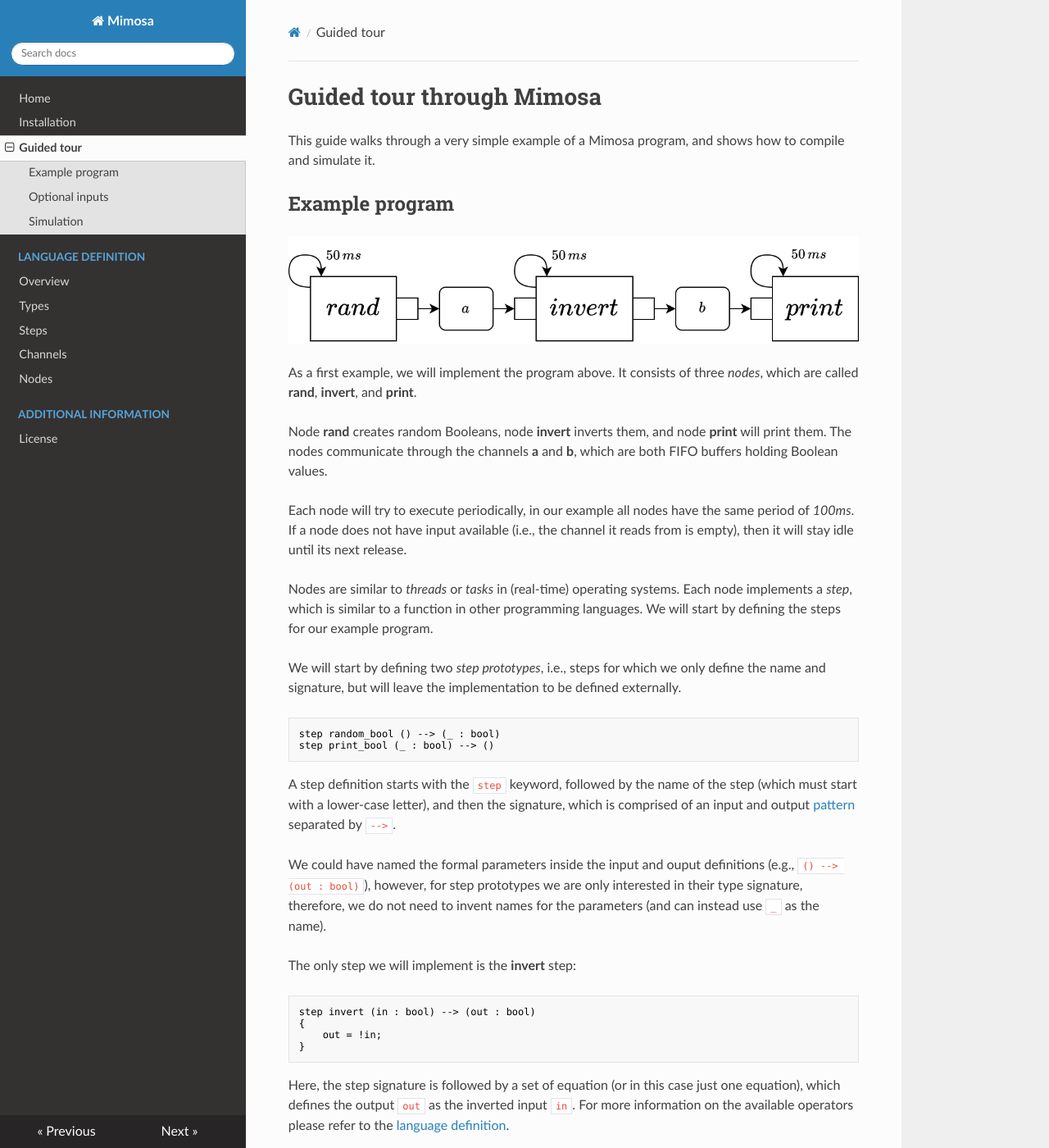
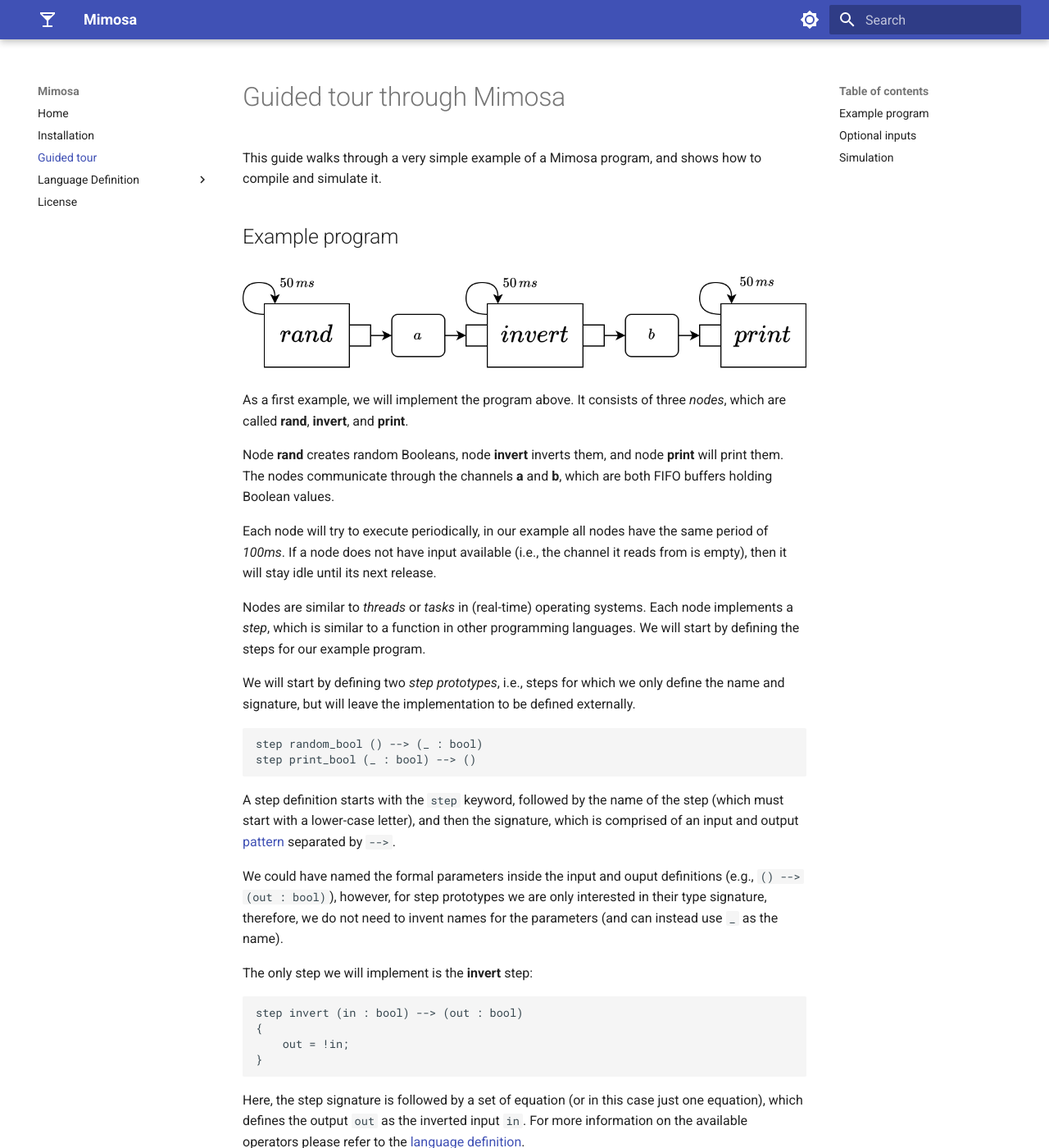
Before and after one commit to nikolaushuber/mimosa, an MkDocs documentation site: the page built from docs/simple_example.md, in a window 1280 px wide and 1400 px high. Shown: the whole window at 82% size. Built offline with MkDocs 1.6.1 and Material for MkDocs 9.7.7, drawn with Linux system fonts in a browser that asks for light colours; nearby versions of some CDN libraries; some of the changed text lies outside the part shown.

Commit message:
Add doc workflow

````diff
--- a/docs/simple_example.md
+++ b/docs/simple_example.md
@@ -4,7 +4,8 @@ This guide walks through a very simple example of a Mimosa program, and shows ho
 
 ## Example program
 
-![Simple example](images/random_bool.png)
+![Simple example](images/random_bool.png#only-light)
+![Simple example](images/random_bool_light.png#only-dark)
 
 As a first example, we will implement the program above. It consists of three *nodes*, which are called **rand**, **invert**, and **print**.
 
@@ -21,7 +22,7 @@ step random_bool () --> (_ : bool)
 step print_bool (_ : bool) --> ()
 ```
 
-A step definition starts with the `step` keyword, followed by the name of the step (which must start with a lower-case letter), and then the signature, which is comprised of an input and output [pattern](language.md#pattern) separated by `-->`.
+A step definition starts with the `step` keyword, followed by the name of the step (which must start with a lower-case letter), and then the signature, which is comprised of an input and output [pattern](steps.md#patterns) separated by `-->`.
 
 We could have named the formal parameters inside the input and ouput definitions (e.g., `() --> (out : bool)`), however, for step prototypes we are only interested in their type signature, therefore, we do not need to invent names for the parameters (and can instead use `_` as the name).
 
@@ -34,7 +35,7 @@ step invert (in : bool) --> (out : bool)
 }
 ```
 
-Here, the step signature is followed by a set of equation (or in this case just one equation), which defines the output `out` as the inverted input `in`. For more information on the available operators please refer to the [language definition](steps.md#expressions]).
+Here, the step signature is followed by a set of equation (or in this case just one equation), which defines the output `out` as the inverted input `in`. For more information on the available operators please refer to the [language definition](steps.md#expressions).
 
 Next, we can define the two channels:
 
@@ -121,7 +122,7 @@ mimosa sim example.mim
 
 We get the following (slightly simplified) output:
 
-```
+```ocaml
 open Mimosa.Sim_ast
 
 module type Extern = sig
@@ -138,7 +139,7 @@ This means, that the code produced by `mimosa sim` can be used both for defining
 
 For a first try, we can implement the module in the following way:
 
-```
+```ocaml
 module E : Extern = struct
   let random_bool = Random.bool
   let print_bool b = print_string (if b then "t " else "f ")
--- a/mkdocs.yml
+++ b/mkdocs.yml
@@ -9,6 +9,36 @@ nav:
     - Steps: steps.md
     - Channels: channels.md
     - Nodes: nodes.md
-  - Additional Information:
-    - License: license.md
-theme: readthedocs
+  - License: license.md
+theme:
+  name: material
+  icon:
+    logo: material/glass-cocktail
+  palette:
+    # Palette toggle for light mode
+    - scheme: default
+      toggle:
+        icon: material/brightness-7
+        name: Switch to dark mode
+
+    # Palette toggle for dark mode
+    - scheme: slate
+      toggle:
+        icon: material/brightness-4
+        name: Switch to light mode
+markdown_extensions:
+  - pymdownx.highlight:
+      anchor_linenums: true
+      line_spans: __span
+      pygments_lang_class: true
+  - pymdownx.inlinehilite
+  - pymdownx.snippets
+  - pymdownx.superfences
+  - tables
+  - admonition
+  - pymdownx.details
+  - pymdownx.superfences
+  - attr_list
+  - pymdownx.emoji:
+      emoji_index: !!python/name:material.extensions.emoji.twemoji
+      emoji_generator: !!python/name:material.extensions.emoji.to_svg
````
Also changed, not shown: docs/channels.md (+1 -1 lines), docs/nodes.md (+1 -1 lines), docs/images/random_bool_light.png (added), 1 other file.
